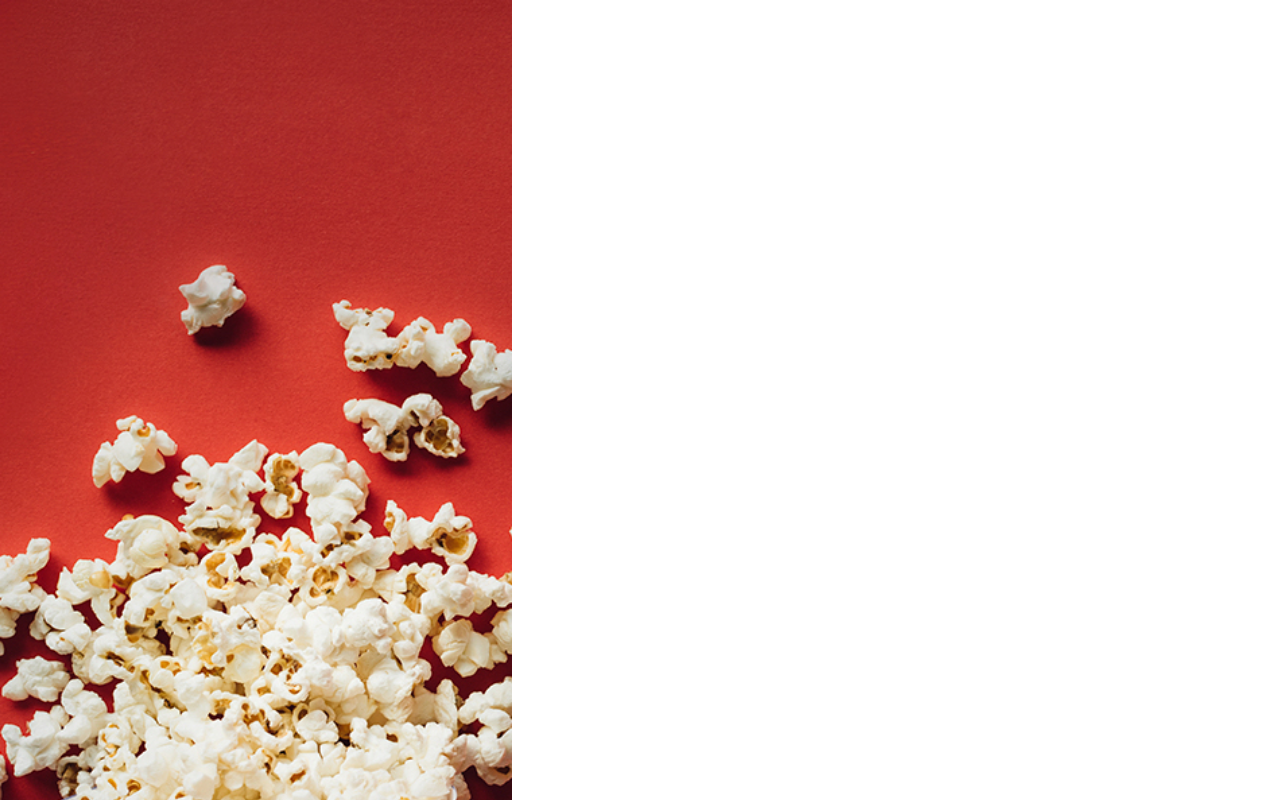
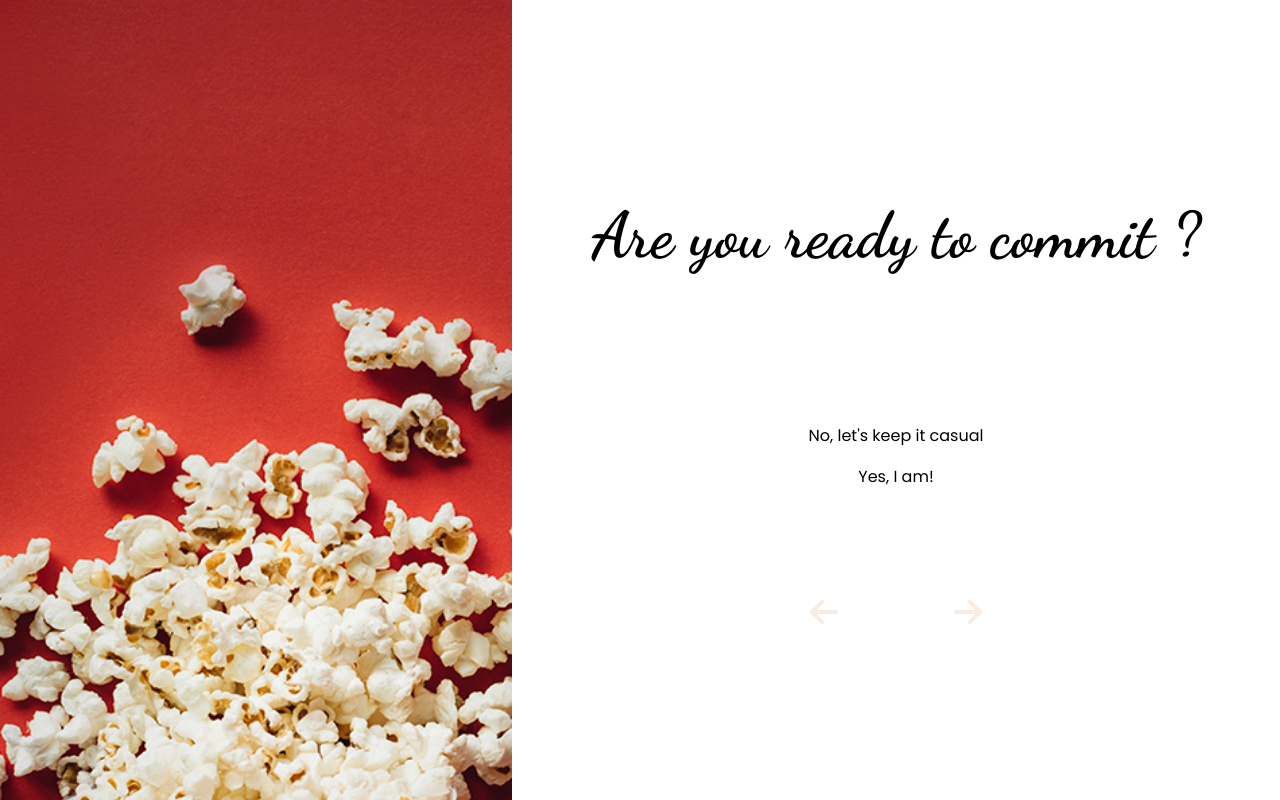
Before and after one commit to MarionThome/movieproject-frontend, a Next.js app: page /feelings in a window 1280 px wide. Built offline with nearby package versions, Linux system fonts and the light colour scheme.

Commit message:
feelings page

```diff
--- a/components/Feelings.js
+++ b/components/Feelings.js
@@ -1,9 +1,60 @@
+import styles from "../styles/Feelings.module.css"
+import { questions } from "../questions";
+import { useState, useEffect } from "react";
+import QuestionTitle from "./QuestionTitle";
+import Questions from "./Questions";
+import ProgressBar from "./ProgressBar";
+import { FontAwesomeIcon } from '@fortawesome/react-fontawesome'
+import { faArrowRight, faArrowLeft } from '@fortawesome/free-solid-svg-icons';
 
+export default function feelings() {
+  const [index, setIndex] = useState(0);
+  const [answers, setAnswers] = useState([])
+  const [isSelected, setSelected] = useState(false)
 
-export default function feelings(){
-    return (
-        <div>
+  const getAnswers = () => {
+    const newAnswers = questions[index].answers.map((item) => {
+      return <Questions data={item} handleSelect = {handleSelect} isSelected = {false}/>;
+    });
+    setAnswers([newAnswers])
+  }
 
-        </div>
-    )
+  useEffect(() => {
+    getAnswers()
+  }, [index]);
+
+  useEffect(() => {
+    getAnswers()
+  }, [isSelected])
+
+  const handlePrev = () => {
+    if(index > 0){
+      setIndex(index-1)
+    }
+  }
+
+  const handleSelect = () => {
+    setSelected(!isSelected)
+  }
+
+  const handleNext = () => {
+    if(isSelected){
+      setIndex(previndex => previndex+1)
+      setSelected(false)
+    }
+  }
+
+  return (
+    <main>
+       <QuestionTitle question={questions[index].question} />
+      <div>
+        {answers}
+      </div>
+      <div className={styles.iconsContainer}>
+      <FontAwesomeIcon icon={faArrowLeft} size="2x"  onClick={() => handlePrev()} style = {index === 0 ? {color : "#f8ebe1", cursor : "default"} : {color : "#ff2742", cursor : "pointer" }}/>
+      <ProgressBar progression = {(index+1)/5*100}/>
+      <FontAwesomeIcon icon={faArrowRight}size="2x" onClick={() => handleNext()} style = {!isSelected ? {color : "#f8ebe1", cursor : "default"} : {color : "#ff2742", cursor : "pointer" }}/>
+      </div>
+    </main>
+  );
 }
--- /dev/null
+++ b/components/ProgressBar.js
@@ -0,0 +1,7 @@
+export default function ProgressBar(props){
+    return (
+        <div>
+
+        </div>
+    )
+}
--- /dev/null
+++ b/components/QuestionTitle.js
@@ -0,0 +1,9 @@
+import { questions } from "../questions";
+
+export default function QuestionTitle(props){
+    return (
+        <h1>
+            {props.question}
+        </h1>
+    )
+}
--- /dev/null
+++ b/components/Questions.js
@@ -0,0 +1,20 @@
+import { useEffect, useState } from "react"
+
+export default function  Question(props){
+    const [isClicked, setClicked] = useState(false)
+
+    const handleClick = () => {
+        setClicked(!isClicked)
+        props.handleSelect()
+    }
+
+    useEffect(() => {
+      setClicked(false)
+    }, [])
+
+    return(
+        <div>
+            <p style={{color : isClicked ? "red" : "black"}} onClick={() => handleClick()}>{props.data.answer}</p>
+        </div>
+    )
+}
--- a/package.json
+++ b/package.json
@@ -9,6 +9,9 @@
     "lint": "next lint"
   },
   "dependencies": {
+    "@fortawesome/fontawesome-svg-core": "^6.2.1",
+    "@fortawesome/free-solid-svg-icons": "^6.2.1",
+    "@fortawesome/react-fontawesome": "^0.2.0",
     "@next/font": "^13.1.2",
     "next": "12.1.6",
     "react": "18.1.0",
--- /dev/null
+++ b/questions.js
@@ -0,0 +1,89 @@
+export const questions = [
+  {
+    question: "Are you ready to commit ?",
+    answers: [
+      {
+        answer: "No, let's keep it casual",
+        keyword: "movie",
+      },
+      {
+        answer : "Yes, I am!",
+        keyword : "tv",
+      },
+    ],
+  },
+  {
+    question: "How are you feeling today?",
+    answers:  [{
+      answer: "I feel good!",
+    },
+    {
+      answer : "I had a bad day...",
+    },
+    {
+      answer : "It could be  better, but it could be worse",
+    },]
+  },
+  {
+    question: "and what are you looking for ?",
+    answers: [{
+        answer : "I want to feel adventurous",
+        ids : {
+            movie : [28, 12],
+            tv : 10759
+        }
+    }, {
+        answer : "I want to laught",
+        ids : {
+            movie : 35,
+            tv : 35
+        }
+    },
+    {
+        answer : "I want to see people suffer",
+        ids : {
+            movie : [80, 18],
+            tv : [80, 18]
+        }
+    }, {
+        answer : "I want to be scared",
+        ids : {
+            movie : 27,
+            tv : 9648
+        }
+    }
+],
+  },{
+    question : "in what kind  of world would you rather be right now ?",
+    answers : [{
+        answer: "A magical one",
+        ids : {
+            movie : 14,
+            tv : 10765
+        }},
+        {
+        answer : "This one is fine",
+        }
+    ]
+  },
+  {
+    question : "Any prefernce regarding the realease date ?",
+    answers : [
+        {
+            answer : 1980
+        },
+        {
+            answer : 1990
+        },
+        {
+            answer : 2000
+        },
+        {
+            answer : 2010
+        },
+        {
+            answer : 2020
+        },
+    ]
+  }
+];
--- /dev/null
+++ b/styles/Feelings.module.css
@@ -0,0 +1,7 @@
+.iconsContainer{
+    display: flex;
+    justify-content: space-around;
+   width: 30%;
+   height: 3rem;
+   cursor: pointer;
+}
--- a/styles/Home.module.css
+++ b/styles/Home.module.css
@@ -1,9 +1,4 @@
 
-
-.title {
-  line-height: 1.15;
-  font-size: 4rem;
-}
 
 
 .button {
--- a/styles/globals.css
+++ b/styles/globals.css
@@ -22,6 +22,8 @@ main {
 
 h1{
   font-family: 'Dancing Script', cursive;
+  line-height: 1.15;
+  font-size: 4rem;
 }
 
 h2{
```
Also changed, not shown: 2 other files (tests, documents, lock files or other folders).
